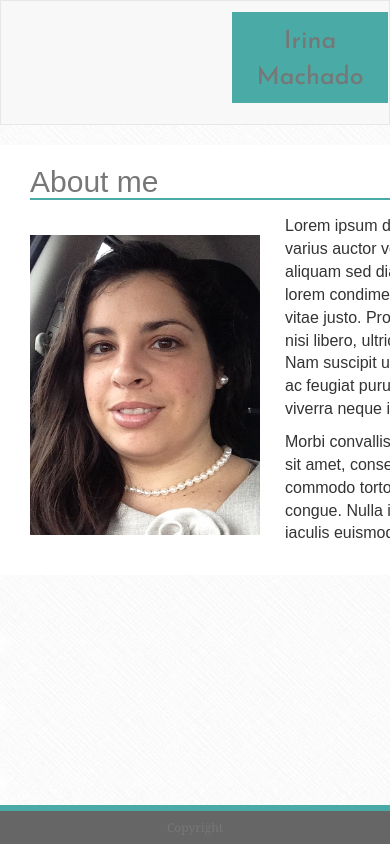
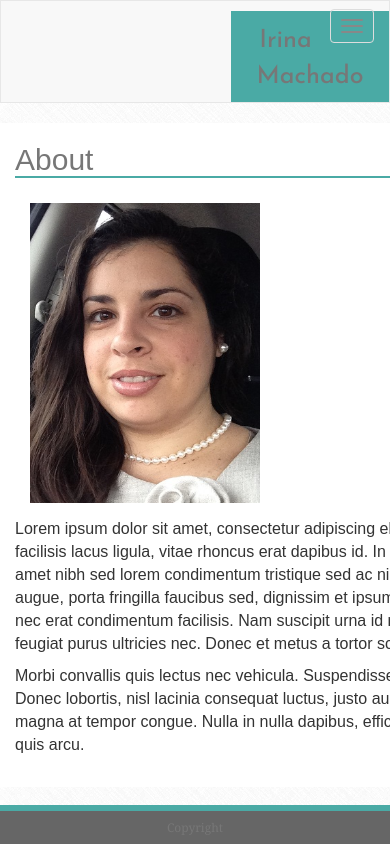
Before and after one commit to irivit/Bootstrap-Portfolio, a plain HTML site: page index.html in a window 390 px wide. Shown: the top 844 px of the page. Drawn offline with nearby package versions, Linux system fonts and the light colour scheme; a script that the page names is missing.

Commit message:
FInished

```diff
--- a/assets/css/style.css
+++ b/assets/css/style.css
@@ -11,7 +11,8 @@ body{
     border-color: #dddddd;
     width: 960px;
     border-color: #dddddd;
-    /* margin-left: 245px; */
+    margin-left: auto;
+    margin-right: auto;
     padding-bottom: 20px;
 
 }
@@ -59,7 +60,7 @@ p{
 
 .menu{
     margin-top: 10px;
-    margin-right: 300px;
+    margin-right: 250px;
 
 }
 
@@ -74,14 +75,16 @@ p{
     text-align: center;
     color: #777777;
     border-top: solid 6px #4aaaa5 ;
+
 }
 
 form{
     margin-top: 30px;
     margin-left: 15px;
+    margin-right: 15px;
 }
 
-.hover:hover {
+ a:hover {
     background-color: #4aaaa5;
   }
 
--- a/index.html
+++ b/index.html
@@ -12,43 +12,54 @@
     <script src="main.js"></script>
 </head>
 <body background="assets/images/crossword.png">
-
-
-    <!-- This code is for my navbar -->
     <nav class="navbar navbar-default">
-        <div class="container-fluid  navbar">
+        <div class="container-fluid">
             <!-- Brand and toggle get grouped for better mobile display -->
             <div class="navbar-header">
+                <button type="button" class="navbar-toggle collapsed" data-toggle="collapse" data-target="#bs-example-navbar-collapse-1" aria-expanded="false">
+                    <span class="sr-only">Toggle navigation</span>
+                    <span class="icon-bar"></span>
+                    <span class="icon-bar"></span>
+                    <span class="icon-bar"></span>
+                </button>
                 <header class="name navbar-header navbar-right" >Irina Machado</header>
             </div>
 
             <!-- Collect the nav links, forms, and other content for toggling -->
             <div class="collapse navbar-collapse" id="bs-example-navbar-collapse-1">
-            <ul class="nav navbar-nav navbar-right menu ">
-                <li><a class="hover" href="index.html">About me</a></li>
-                <li><a claas="hover" href="portfolio.html">Portfolio</a></li>
+                <ul class="nav navbar-nav navbar-right menu">
+                    <li><a href="index.html">About me</a></li>
+                    <li><a href="portfolio.html">Portfolio</a></li>
                     <li><a href="contact.html">Contact</a></li>
                 </ul>
             </div><!-- /.navbar-collapse -->
         </div><!-- /.container-fluid -->
     </nav>
 
+
     <div class="container">
-            <h2 class="aboutme">About me</h2>
 
+        <div class="row">
+            <div>
+                <h2 class="aboutme">About</h2>
+            </div>
+        </div>
+
+        <div class="row">
+            <div class="col-xs-12 col-md-4">
                 <div class="media">
                     <div class="media-left media-middle">
                         <img class="media-object imgaboutme" src="assets/images/IMG_3030.JPG" alt="Irina Machado photo" class="img">
                     </div>
+                </div>
+            </div>
+            <div class="col-xs-12 col-md-8">
                 <div class="media-body">
                     <p> Lorem ipsum dolor sit amet, consectetur adipiscing elit. Cras nec placerat nisl. Suspendisse varius auctor volutpat. Vestibulum facilisis lacus ligula, vitae rhoncus erat dapibus id. In aliquam sed diam ut sollicitudin. Nullam sit amet volutpat ipsum. Morbi sit amet nibh sed lorem condimentum tristique sed ac nisl. Donec in massa dictum nunc molestie commodo ut vitae justo. Proin tellus augue, porta fringilla faucibus sed, dignissim et ipsum. Ut commodo nisi libero, ultrices sodales risus bibendum a. Duis feugiat ex nec erat condimentum facilisis. Nam suscipit urna id mauris tempor, id porttitor neque pulvinar. Etiam egestas feugiat purus, ac feugiat purus ultricies nec. Donec et metus a tortor scelerisque vehicula. Sed fringilla viverra neque in laoreet. </p>
                     <p> Morbi convallis quis lectus nec vehicula. Suspendisse vitae pretium nulla. Lorem ipsum dolor sit amet, consectetur adipiscing elit. Donec lobortis, nisl lacinia consequat luctus, justo augue commodo tortor, non placerat ligula tellus tempus enim. Sed malesuada magna at tempor congue. Nulla in nulla dapibus, efficitur mauris ac, tempus erat. Mauris sed odio non sem iaculis euismod eget quis arcu. </p>
                 </div>
             </div>
-
-
         </div>
-
     </div>
 
     <footer class="footer" >
```
Also changed, not shown: contact.html (+18 -4 lines), portfolio.html (+17 -8 lines). Lines whose indentation alone changed are shown as unchanged.
